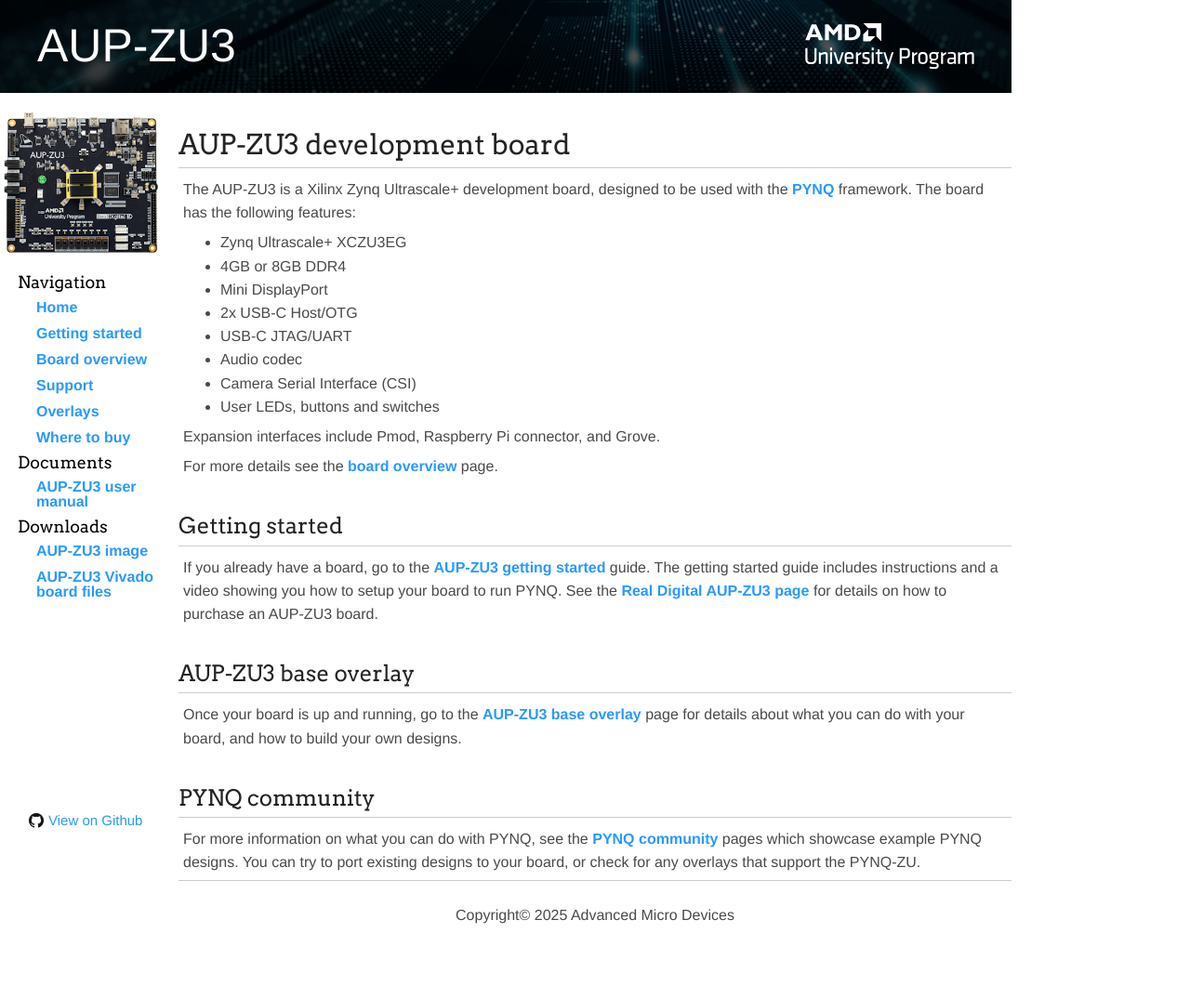
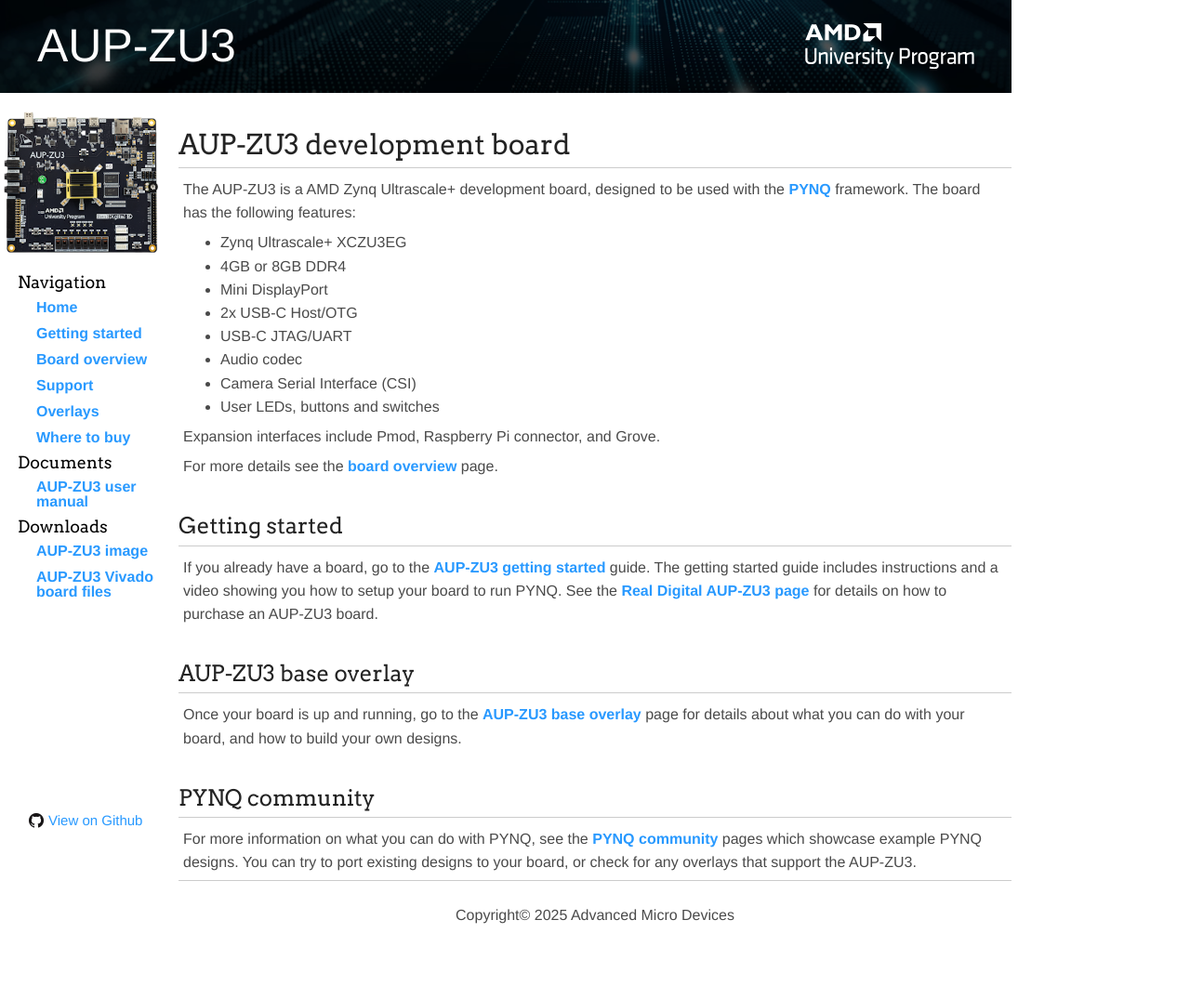
Before and after one commit to Xilinx/AUP-ZU3, a Jekyll site: the page built from docs/index.md, in a window 1280 px wide. Shown: the whole page at 93% size. Built offline with Jekyll 4.4.1, drawn with Linux system fonts in a browser that asks for light colours; nearby versions of some CDN libraries; our own code applies the rules of GitHub Pages for plain Markdown files.

Commit message:
Add board features image, typos

```diff
--- a/docs/index.md
+++ b/docs/index.md
@@ -4,7 +4,7 @@ layout: default
 
 # AUP-ZU3 development board
 
-The AUP-ZU3 is a Xilinx Zynq Ultrascale+ development board, designed to be used with the [PYNQ](http://www.pynq.io/) framework. The board has the following features:
+The AUP-ZU3 is a AMD Zynq Ultrascale+ development board, designed to be used with the [PYNQ](http://www.pynq.io/) framework. The board has the following features:
 
 * Zynq Ultrascale+ XCZU3EG
 * 4GB or 8GB DDR4
@@ -29,7 +29,7 @@ Once your board is up and running, go to the [AUP-ZU3 base overlay](./overlays.m
 
 ## PYNQ community
 
-For more information on what you can do with PYNQ, see the [PYNQ community](http://www.pynq.io/community.html) pages which showcase example PYNQ designs. You can try to port existing designs to your board, or check for any overlays that support the PYNQ-ZU.
+For more information on what you can do with PYNQ, see the [PYNQ community](http://www.pynq.io/community.html) pages which showcase example PYNQ designs. You can try to port existing designs to your board, or check for any overlays that support the AUP-ZU3.
 
 ---------------------------------------
 <p class="copyright">Copyright&copy; 2025 Advanced Micro Devices</p>
```
Also changed, not shown: docs/images/aup_zu3_hardware.png (added).
